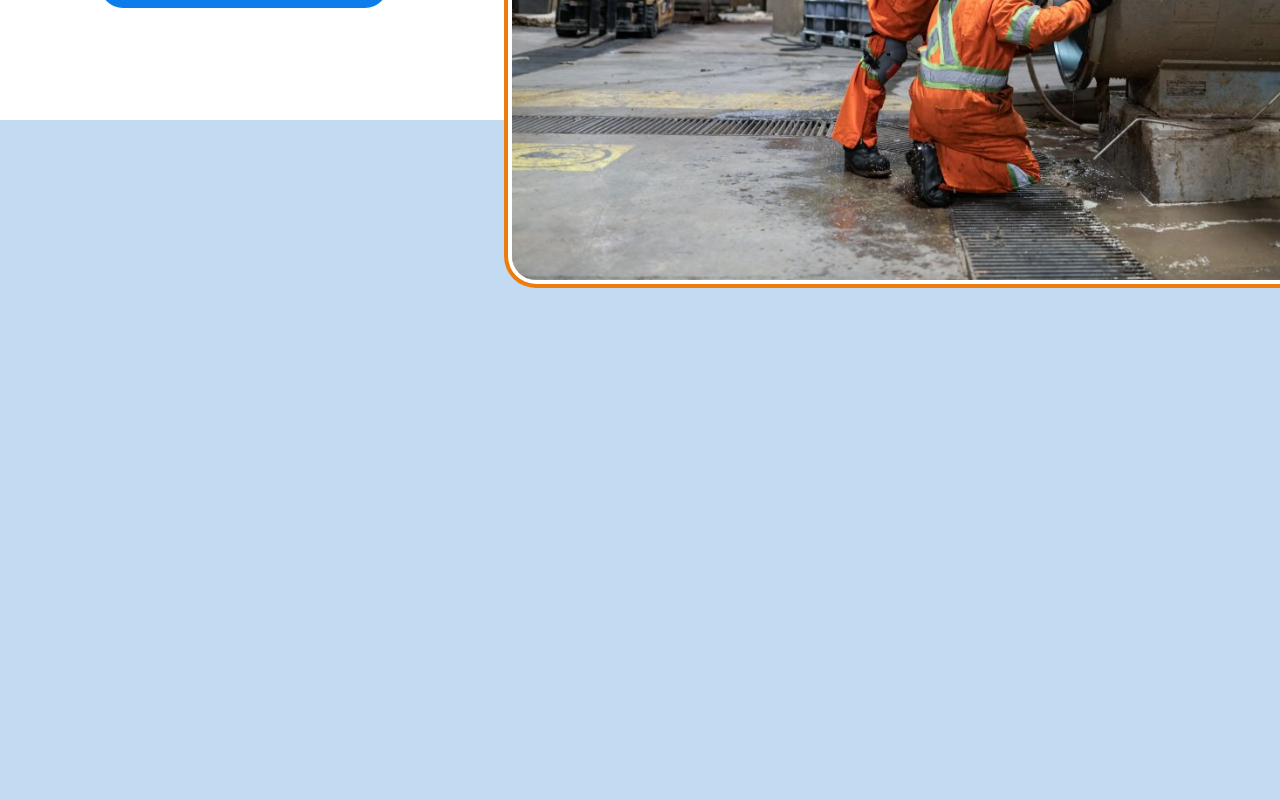
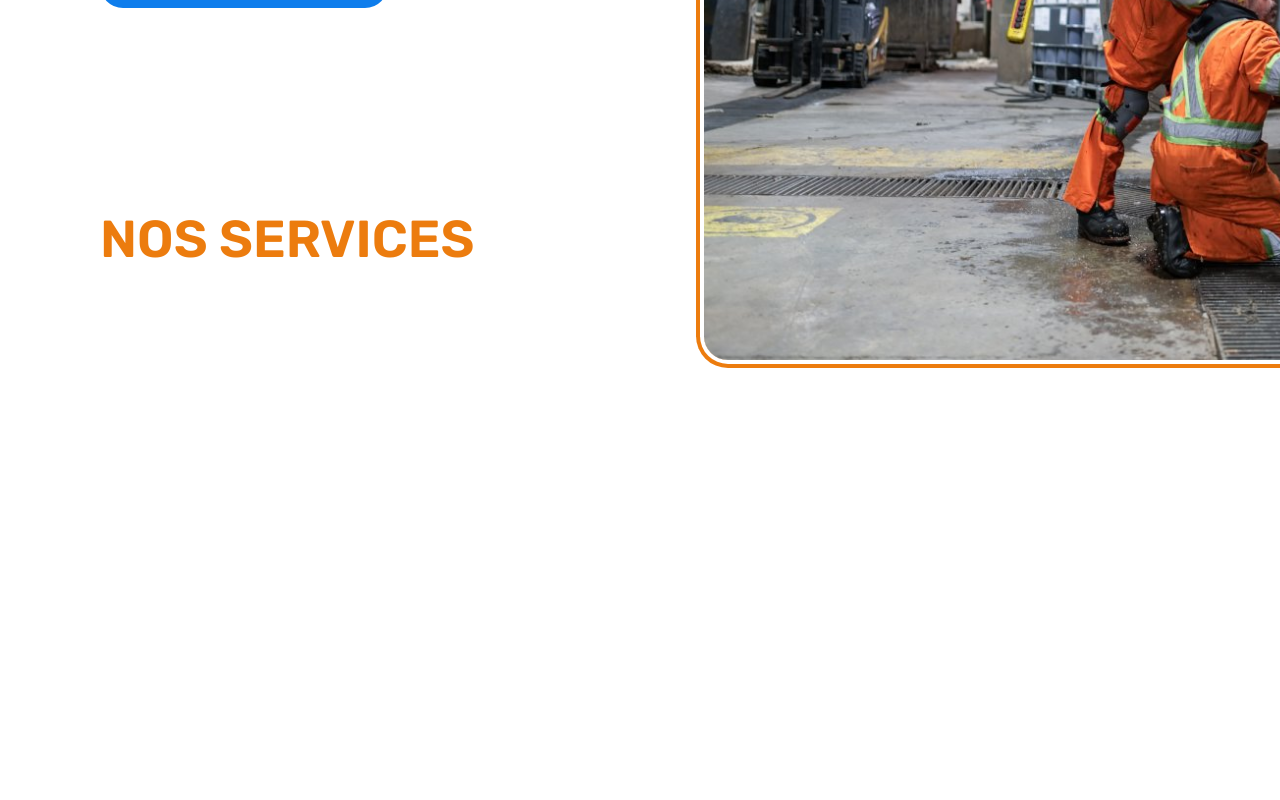
Before and after one commit to dRect911/2CIT, a Next.js app: page / in a window 1280 px wide. Shown: the part 680-1480 px from the top of the page. Built offline with nearby package versions, Linux system fonts and the light colour scheme.

Commit message:
fixed hero section image position

```diff
--- a/pages/index.js
+++ b/pages/index.js
@@ -46,13 +46,15 @@ export default function Home() {
           {/* <div className=" hidden lg:flex lg:h-[400px] xl:shrink-0 xl:h-[500px] transition-all" /> */}
           <div className=" w-1/2 transition-all" />
 
-          <img src="/meca-industrielle-1.jpg" className="absolute top-[40vh] -right-[15vw] h-[80vh] rounded-3xl ring-4 ring-offset-4 ring-secondary " />
+          <img src="/meca-industrielle-1.jpg" className="absolute top-[40vh] left-[55vw] h-[90vh] rounded-3xl ring-4 ring-offset-4 ring-secondary " />
 
         </div>
 
         {/* serrvices section */}
-        <div id="section1" className="w-full h-screen snap-center snap-always bg-primary-light " >
-
+        <div id="section1" className="w-full h-screen snap-center snap-always bg-light px-4 lg:px-[100px] pt-20" >
+            <h1 className="text-secondary w-1/2  font-semibold text-[36px] md:text-[36px] xl:text-[52px] transition-all uppercase" >
+              Nos services
+            </h1>
         </div>
 
         {/* hero section */}
```
